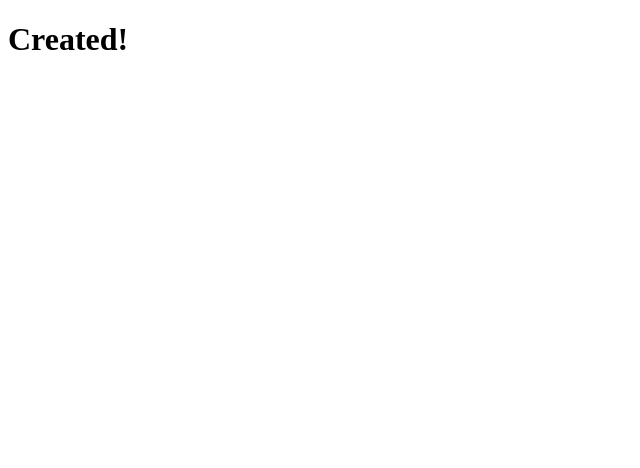
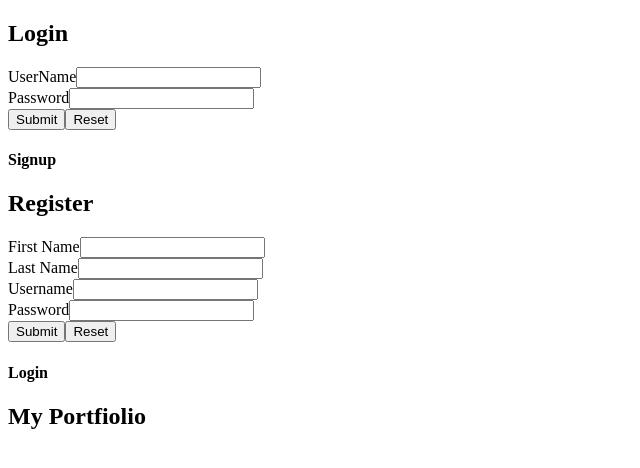
Before and after one commit to ho-anthony/2058738_AnthonyHo_Mean_Stack, an Angular app in the folder Phase 2/Portfolio/: page / in a window 1280 px wide. Shown: the top 468 px of the page, without its empty margins (0-640 px from the left). Built offline with nearby package versions, Linux system fonts and the light colour scheme.

Commit message:
Basic forms

```diff
--- a/Phase 2/Portfolio/src/app/app.component.html
+++ b/Phase 2/Portfolio/src/app/app.component.html
@@ -1 +1,36 @@
-<h1>Created!</h1>
+<!-- Login Page -->
+<div>
+  <h2>Login</h2>
+  <form #loginRef="ngForm">
+    <label>UserName</label>
+    <input type="text" name="username"/><br/>
+    <label>Password</label>
+    <input type="password" name = "password"/><br/>
+    <input type="submit"/>
+    <input type="reset"/>
+    <h4>Signup</h4>
+  </form>
+</div>
+
+<!-- Register Page -->
+<div>
+  <h2>Register</h2>
+  <form #registerRef="ngForm">
+    <label>First Name</label>
+    <input type="text" name="fname"/><br/>
+    <label>Last Name</label>
+    <input type="text" name="lname"/><br/>
+    <label>Username</label>
+    <input type="text" name="uname"/><br/>
+    <label>Password</label>
+    <input type="password" name="pass"/><br/>
+    <input type="submit"/>
+    <input type="reset"/>
+    <h4>Login</h4>
+  </form>
+</div>
+
+<!-- Portfolio Page -->
+<div>
+  <h2>My Portfiolio</h2>
+</div>
--- a/Phase 2/Portfolio/src/app/app.component.ts
+++ b/Phase 2/Portfolio/src/app/app.component.ts
@@ -1,4 +1,5 @@
 import { Component } from '@angular/core';
+import { NgForm } from '@angular/forms';
 
 @Component({
   selector: 'app-root',
--- a/Phase 2/Portfolio/src/app/app.module.ts
+++ b/Phase 2/Portfolio/src/app/app.module.ts
@@ -1,5 +1,6 @@
 import { NgModule } from '@angular/core';
 import { BrowserModule } from '@angular/platform-browser';
+import { FormsModule } from '@angular/forms';
 
 import { AppComponent } from './app.component';
 
@@ -8,7 +9,8 @@ import { AppComponent } from './app.component';
     AppComponent
   ],
   imports: [
-    BrowserModule
+    BrowserModule,
+    FormsModule,
   ],
   providers: [],
   bootstrap: [AppComponent]
```
